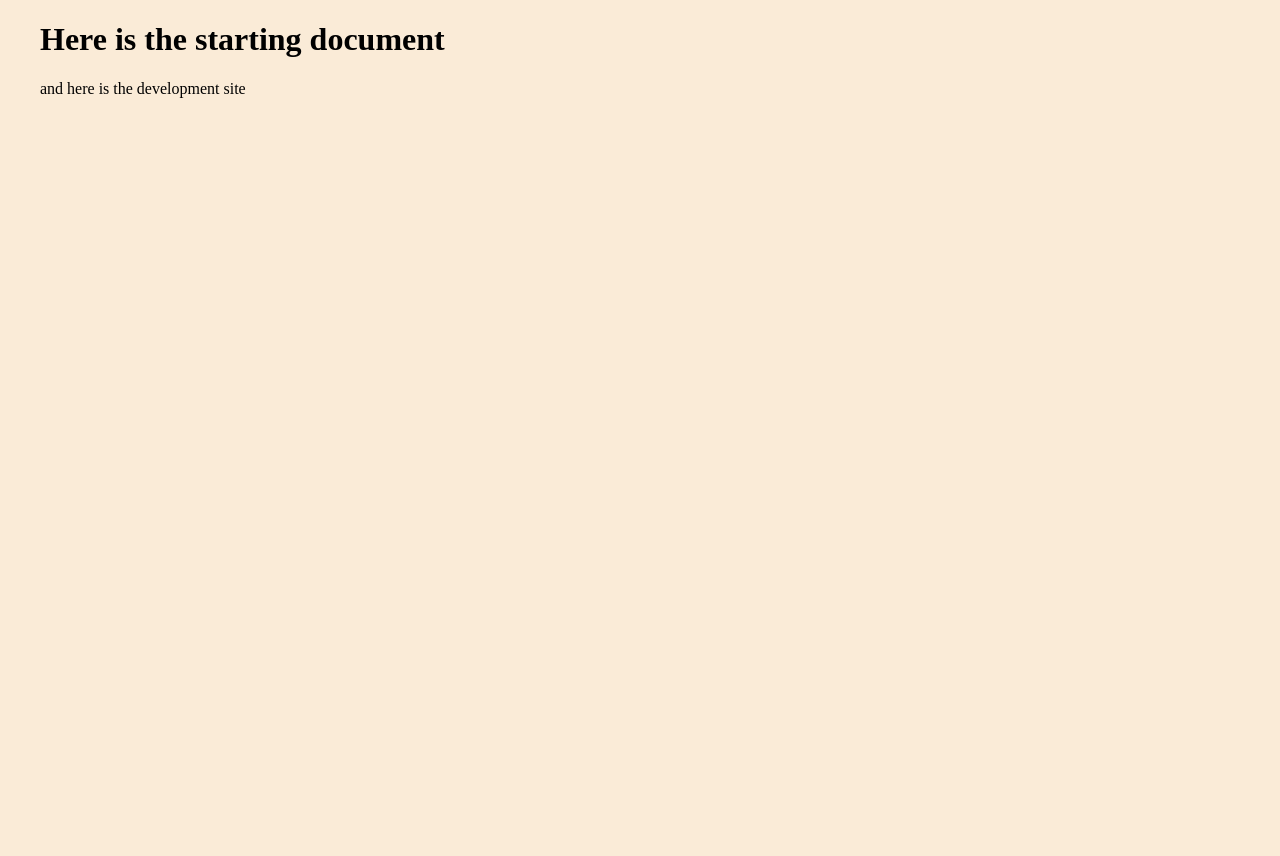
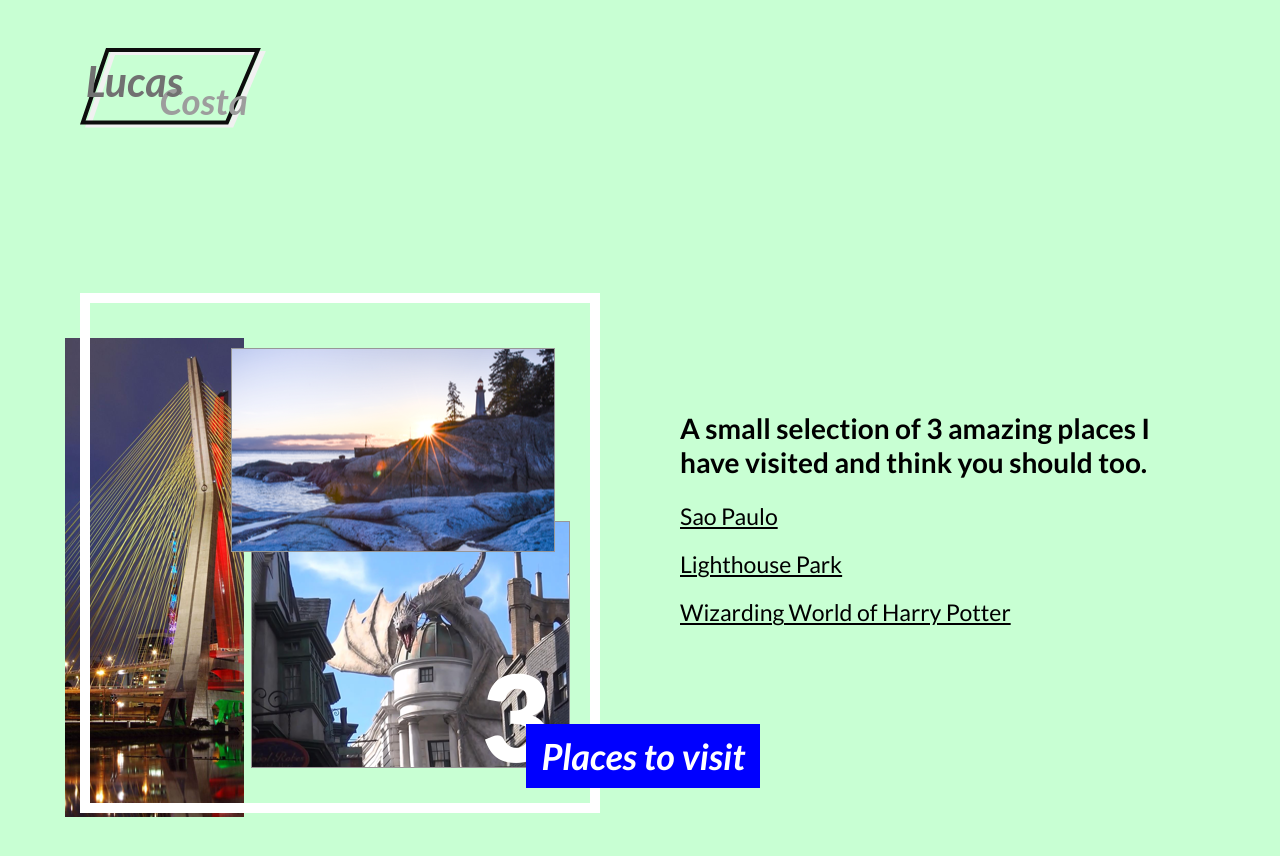
Before and after one commit to lucascosta-io/comp1950-homework-02, a plain HTML site: page index.html in a window 1280 px wide. Before the commit the page ends 800 px from the top, so only its background shows below. Drawn offline with Linux system fonts and the light colour scheme.

Commit message:
started homework 2

```diff
--- a/index.html
+++ b/index.html
@@ -5,12 +5,48 @@
     <meta name="viewport" content="width=device-width, initial-scale=1.0">
     <meta http-equiv="X-UA-Compatible" content="ie=edge">
     <link rel="stylesheet" href="css/main.css">
-    <title>Starting Document</title>
+    <link href="https://fonts.googleapis.com/css?family=Lato:100,100italic,300,300italic,regular,italic,700,700italic,900,900italic" rel="stylesheet" />
+    <title>3 Places to visit | Lucas Costa</title>
 </head>
 <body>
     <div class="container">
-        <h1>Here is the starting document</h1>
-        <p>and here is the development site</p>
+        <header>
+            <div id="logo">
+                <img src="img/logo.svg" alt="">
+            </div>
+        </header>
+        <main>
+            <section id="top">
+                <div class="image-box">
+                    <img src="img/saopaulo-1.png" alt="Sao Paulo Brazil" id="sp">
+                    <img src="img/lighthouse-1.png" alt="Lighthouse Park" id="light">
+                    <img src="img/hp-1.png" alt="Harry Potter Orlando" id="hp">
+
+                    <span class="box-number">3</span>
+                    <h1 class="box-title"><i>Places to visit</i></h1>
+                    <div class="white-square"></div>
+                </div>
+
+                <div class="section-text">
+                    <h2>A small selection of 3 amazing places I have visited and think you should too.</h2>
+                    <ul>
+                        <li><a href="" class="text-link">Sao Paulo</a></li>
+                        <li><a href="" class="text-link">Lighthouse Park</a></li>
+                        <li><a href="" class="text-link">Wizarding World of Harry Potter</a></li>
+                    </ul>
+                </div>
+            </section>
+
+            <section id="sao-paulo">
+
+            </section>
+            <section id="lighthouse">
+
+            </section>
+            <section id="harry-potter">
+
+            </section>
+        </main>
     </div>
 </body>
 </html>
--- a/sass/_vars.scss
+++ b/sass/_vars.scss
@@ -1,2 +1,4 @@
 $primary-color: blue;
-$secondary-color: red;
+$secondary-color: #C8FFD3;
+
+$container-width: 1120px;
--- a/sass/main.scss
+++ b/sass/main.scss
@@ -2,10 +2,127 @@
 @import 'mixins';
 
 body{
-    background-color: antiquewhite;
+    background-color: $secondary-color;
+    font-family: sans-serif;
+    font-family: 'Lato', sans-serif;
 }
 
 .container{
-    max-width: 1200px;
+    max-width: $container-width;
     margin: auto;
 }
+
+header{
+    height: 130px;
+    display: flex;
+    position: fixed;
+    align-content: flex-end;
+    justify-content: flex-end;
+}
+
+
+
+.image-box{
+    min-width: 500px;
+    height: 500px;
+    position: relative;
+
+    img{
+        position: absolute;
+    }
+
+    .box-number{
+        font-size: 120px;
+        position: absolute;
+        bottom: 20px;
+        right: 30px;
+        color: white;
+        font-weight: 900;
+        z-index: 450;
+
+    }
+
+
+
+    .box-title{
+        position: absolute;
+        bottom: -10px;
+        right: -180px;
+        font-size: 36px;
+        padding: 10px 15px;
+        background-color: $primary-color;
+        color: #fff;
+        z-index: 500;
+
+
+
+    }
+
+    .white-square{
+        position: absolute;
+        top: -15px;
+        width: 500px;
+        height: 500px;
+        border: 10px solid white;
+        z-index: 100;
+
+    }
+
+    #sp{
+        position: absolute;
+        top: 30px;
+        left: -15px;
+        z-index: 1;
+    }
+
+    #light{
+        top: 40px;
+        right: 25px;
+        z-index: 2;
+    }
+
+    #hp{
+        bottom: 40px;
+        right: 10px;
+    }
+
+}
+
+.section-text{
+    padding-left: 100px;
+    padding-top: 80px;
+
+    h2{
+        font-size: 28px;
+    }
+
+    ul{
+        list-style-type: none;
+        padding: 0;
+        li{
+            margin-bottom: 20px;
+            .text-link{
+                width: 100%;
+                text-align: right;
+                font-size: 23px;
+                color: #000;
+
+            }
+        }
+    }
+}
+
+
+
+#logo{
+    img{
+        margin-top: 40px;
+        max-height: 80px;
+    }
+}
+
+#top{
+    display: flex;
+    padding-top: 300px;
+    height: 100vh;
+}
```
Also changed, not shown: css/main.css, img/hp-1.png (added), img/lighthouse-1.png (added), img/logo.svg (added), img/saopaulo-1.png (added), 2 other files.
